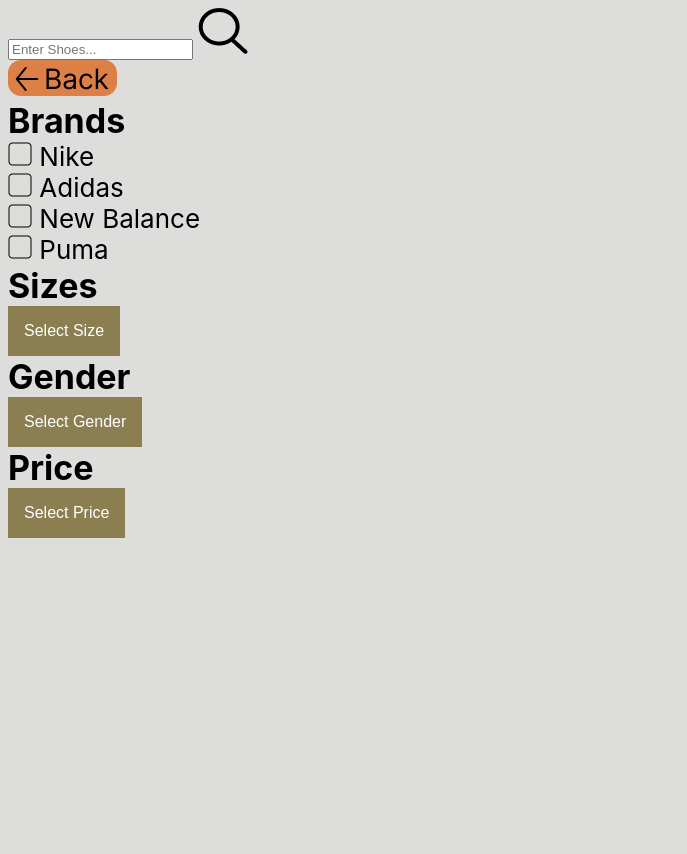
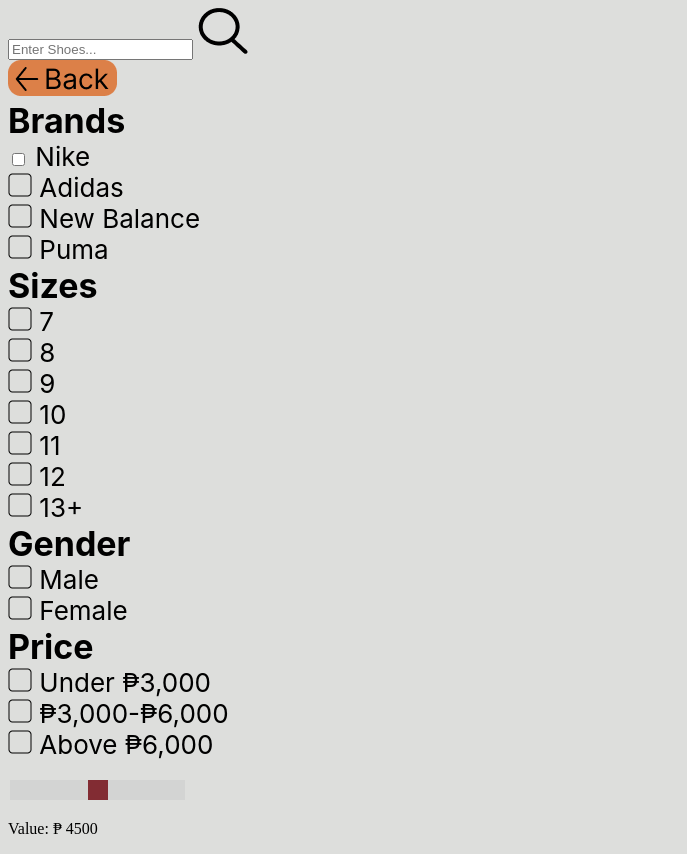
Before and after one commit to budale523/ultimateshoebattle, a plain HTML site: page index.html in a window 1280 px wide. Shown: the full height of the page, 0-687 px from the left. Before the commit the page ends 800 px from the top, so only its background shows below. Drawn offline with Linux system fonts and the light colour scheme.

Commit message:
sliders and check box

```diff
--- a/index.html
+++ b/index.html
@@ -24,8 +24,10 @@
     <div class="brands">Brands</div>
 
     <div class="nike">
-      <img src="photos/icon-square.png" alt="" />
-      Nike
+      <input class="form-check-input" type="checkbox" value="" id="flexCheckDefault">
+      <label class="form-check-label" for="flexCheckDefault">
+        Nike
+      </label>
     </div>
 
     <div class="adidas">
@@ -45,43 +47,85 @@
 
     <div class="sizes">Sizes</div>
 
-    <div class="dropdown">
-      <button class="dropbtn">Select Size</button>
-      <div class="dropdown-content">
-        <a href="#">7</a>
-        <a href="#">8</a>
-        <a href="#">9</a>
-        <a href="#">10</a>
-        <a href="#">11</a>
-        <a href="#">12</a>
-        <a href="#">13+</a>
-      </div>
+    <div class="size7">
+      <img src="photos/icon-square.png" alt="" />
+      7
     </div>
 
+    <div class="size8">
+      <img src="photos/icon-square.png" alt="" />
+      8
+    </div>
+
+    <div class="size9">
+      <img src="photos/icon-square.png" alt="" />
+      9
+    </div>
+
+    <div class="size10">
+      <img src="photos/icon-square.png" alt="" />
+      10
+    </div>
+
+    <div class="size11">
+      <img src="photos/icon-square.png" alt="" />
+      11
+    </div>
+
+    <div class="size12">
+      <img src="photos/icon-square.png" alt="" />
+      12
+    </div>
+
+    <div class="size13">
+      <img src="photos/icon-square.png" alt="" />
+      13+
+    </div>
 
     <div class="gender">Gender</div>
 
-    <div class="dropdown">
-      <button class="dropbtn">Select Gender</button>
-      <div class="dropdown-content">
-        <a href="#">Men</a>
-        <a href="#">Women</a>
-      </div>
+    <div class="male">
+      <img src="photos/icon-square.png" alt="" />
+      Male
     </div>
 
+    <div class="female">
+      <img src="photos/icon-square.png" alt="" />
+      Female
+    </div>
 
     <div class="price">Price</div>
 
+    <div class="under">
+      <img src="photos/icon-square.png" alt="" />
+      Under ₱3,000
+    </div>
 
+    <div class="average">
+      <img src="photos/icon-square.png" alt="" />
+      ₱3,000-₱6,000
+    </div>
 
-    <div class="dropdown">
-      <button class="dropbtn">Select Price</button>
-      <div class="dropdown-content">
-        <a href="#">Under ₱3,000</a>
-        <a href="#">₱3,000-₱6,000</a>
-        <a href="#">Above ₱6,000</a>
-      </div>
+    <div class="above">
+      <img src="photos/icon-square.png" alt="" />
+      Above ₱6,000
     </div>
+<br>
+
+    <div class="slidecontainer">
+  <input type="range" min="3000" max="6000" value="4500" class="slider" id="myRange">
+  <p>Value: ₱ <span id="demo"></span></p>
+</div>
+
+<script>
+var slider = document.getElementById("myRange");
+var output = document.getElementById("demo");
+output.innerHTML = slider.value;
+
+slider.oninput = function() {
+  output.innerHTML = this.value;
+}
+</script>
 
     <script src="main.js"></script>
   </body>
--- a/style.css
+++ b/style.css
@@ -225,48 +225,39 @@
 
 }
 
-.dropbtn {
-    background-color: #8B7F52;
-    color: white;
-    padding: 16px;
-    font-size: 16px;
-    border: none;
+
+.slidecontainer {
+    width: 100%;
+    opacity: 1;
+  }
+
+  .slider {
+    -webkit-appearance: none;
+    width: 175px;
+    height: 20px;
+    background: #d3d3d3;
+    outline: none;
+    opacity: 0.9;
+    -webkit-transition: .2s;
+    transition: opacity .2s;
+  }
+
+  .slider:hover {
+    opacity: 1;
+  }
+
+  .slider::-webkit-slider-thumb {
+    -webkit-appearance: none;
+    appearance: none;
+    width: 20px;
+    height: 20px;
+    background: #791921;
     cursor: pointer;
   }
 
-  /* The container <div> - needed to position the dropdown content */
-  .dropdown {
-    position: relative;
-    display: inline-block;
+  .slider::-moz-range-thumb {
+    width: 20px;
+    height: 20px;
+    background: #757575;
+    cursor: pointer;
   }
-
-  /* Dropdown Content (Hidden by Default) */
-  .dropdown-content {
-    display: none;
-    position: absolute;
-    background-color: #f9f9f9;
-    min-width: 160px;
-    box-shadow: 0px 8px 16px 0px rgba(0,0,0,0.2);
-    z-index: 1;
-  }
-
-  /* Links inside the dropdown */
-  .dropdown-content a {
-    color: black;
-    padding: 12px 16px;
-    text-decoration: none;
-    display: block;
-  }
-
-  /* Change color of dropdown links on hover */
-  .dropdown-content a:hover {background-color: #f1f1f1}
-
-  /* Show the dropdown menu on hover */
-  .dropdown:hover .dropdown-content {
-    display: block;
-  }
-
-  /* Change the background color of the dropdown button when the dropdown content is shown */
-  .dropdown:hover .dropbtn {
-    background-color: #E4D6C2;
-  }
```
